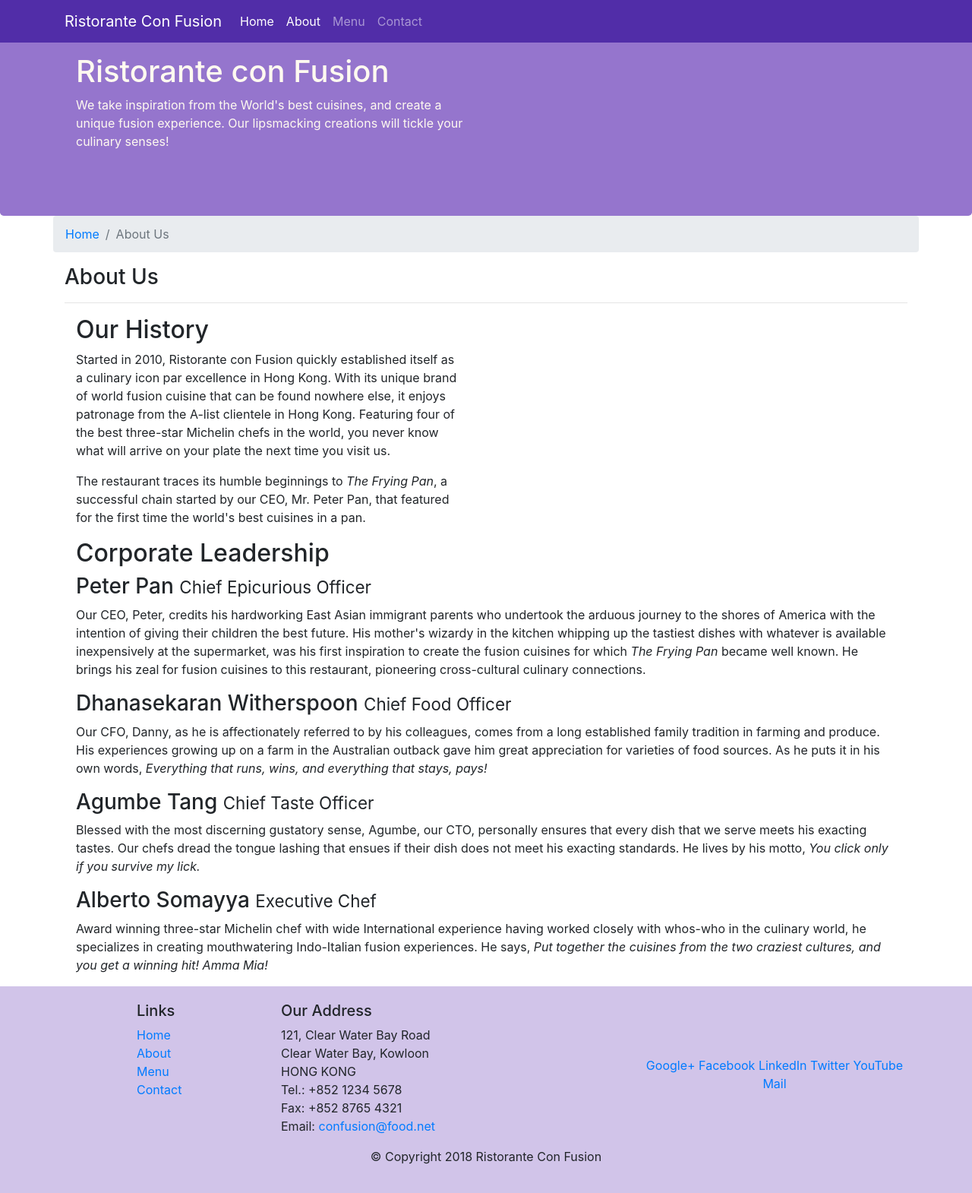
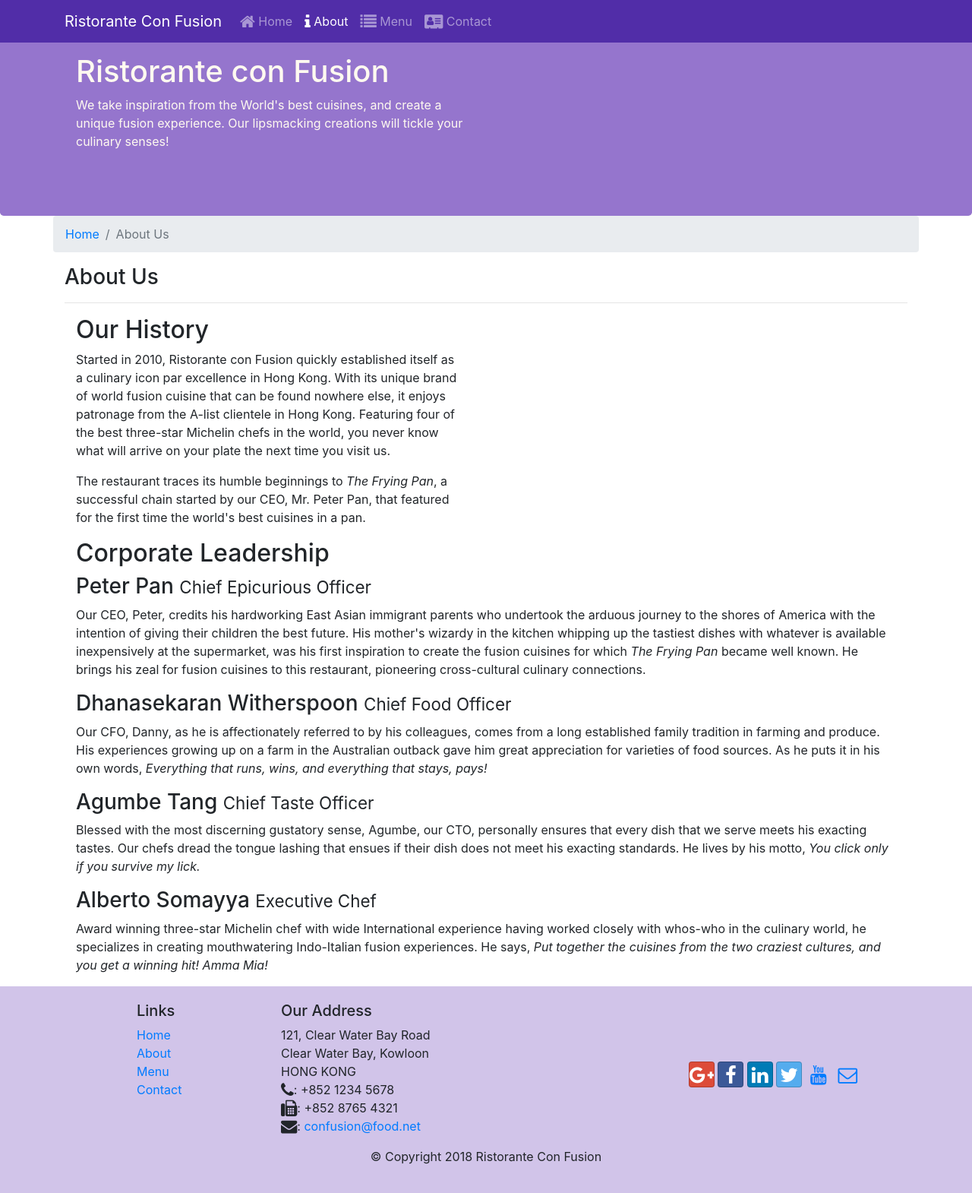
Before and after one commit to Mohammad-Shahbaz/Coursera_bootStrap, a website: page aboutus.html in a window 1280 px wide. Shown: the whole page at 76% size. Drawn offline with nearby package versions, Linux system fonts and the light colour scheme.

Commit message:
Icon Fonts

```diff
--- a/aboutus.html
+++ b/aboutus.html
@@ -10,7 +10,11 @@
 
     <!-- Bootstrap CSS -->
     <link rel="stylesheet" href="node_modules/bootstrap/dist/css/bootstrap.min.css">
+    <link rel="stylesheet" href="node_modules/font-awesome/css/font-awesome.min.css">
+    <link rel="stylesheet" href="node_modules/bootstrap-social/bootstrap-social.css">
 </head>
+<link rel="stylesheet" href="node_modeles/font-awesome/css/font-awesome.min.css">
+<link rel="stylesheet" href="node_modules/bootstrap-social/bootstrap-social.css">
 <link rel="stylesheet" href="css/styles.css">
 
 
@@ -23,10 +27,14 @@
             <a class="navbar-brand mar-auto" href="index.html">Ristorante Con Fusion</a>
             <div class="collapse navbar-collapse" id="Navbar">
                 <ul class="navbar-nav mr-auto">
-                    <li class="nav-item active"><a class="nav-link" href="index.html">Home</a></li>
-                    <li class="nav-item active"><a class="nav-link" href="#">About</a></li>
-                    <li class="nav-item"><a class="nav-link" href="#">Menu</a></li>
-                    <li class="nav-item"><a class="nav-link" href="#">Contact</a></li>
+                    <li class="nav-item"><a class="nav-link" href="index.html"><span class="fa fa-home fa-lg"></span>
+                            Home</a></li>
+                    <li class="nav-item active"><a class="nav-link" href="#"><span class="fa fa-info fa-lg"></span>
+                            About</a></li>
+                    <li class="nav-item"><a class="nav-link" href="#"><span class="fa fa-list fa-lg"></span> Menu</a>
+                    </li>
+                    <li class="nav-item"><a class="nav-link" href="#"><span class="fa fa-address-card fa-lg"></span>
+                            Contact</a></li>
                 </ul>
             </div>
 
@@ -127,19 +135,19 @@
                         121, Clear Water Bay Road<br>
                         Clear Water Bay, Kowloon<br>
                         HONG KONG<br>
-                        Tel.: +852 1234 5678<br>
-                        Fax: +852 8765 4321<br>
-                        Email: <a href="mailto:confusion@food.net">confusion@food.net</a>
+                        <i class="fa fa-phone fa-lg"></i>: +852 1234 5678<br>
+                        <i class="fa fa-fax fa-lg"></i>: +852 8765 4321<br>
+                        <i class="fa fa-envelope fa-lg"></i>: <a href="mailto:confusion@food.net">confusion@food.net</a>
                     </address>
                 </div>
                 <div class="col-12 col-sm-4 align-self-center">
                     <div class="text-center">
-                        <a href="http://google.com/+">Google+</a>
-                        <a href="http://www.facebook.com/profile.php?id=">Facebook</a>
-                        <a href="http://www.linkedin.com/in/">LinkedIn</a>
-                        <a href="http://twitter.com/">Twitter</a>
-                        <a href="http://youtube.com/">YouTube</a>
-                        <a href="mailto:">Mail</a>
+                        <a class="btn btn-social-icon btn-google" href="http://google.com/+"><i class="fa fa-google-plus fa-lg"></i></a>
+                        <a class="btn btn-social-icon btn-facebook" href="http://www.facebook.com/profile.php?id="><i class="fa fa-facebook fa-lg"></i></a>
+                        <a class="btn btn-social-icon btn-linkedin" href="http://www.linkedin.com/in/"><i class="fa fa-linkedin fa-lg"></i></a>
+                        <a class="btn btn-social-icon btn-twitter" href="http://twitter.com/"><i class="fa fa-twitter fa-lg"></i></a>
+                        <a class="btn btn-social-icon btn-youtube" href="http://youtube.com/"><i class="fa fa-youtube fa-lg"></i></a>
+                        <a class="btn btn-social-icon" href="mailto:"><i class="fa fa-envelope-o fa-lg"></i></a>
                     </div>
                 </div>
             </div>
--- a/package.json
+++ b/package.json
@@ -15,6 +15,8 @@
   },
   "dependencies": {
     "bootstrap": "^4.0.0",
+    "bootstrap-social": "^5.1.1",
+    "font-awesome": "^4.7.0",
     "jquery": "^3.3.1",
     "popper.js": "^1.12.9"
   }
```
Also changed, not shown: index.html (+16 -13 lines), 1 other file.
